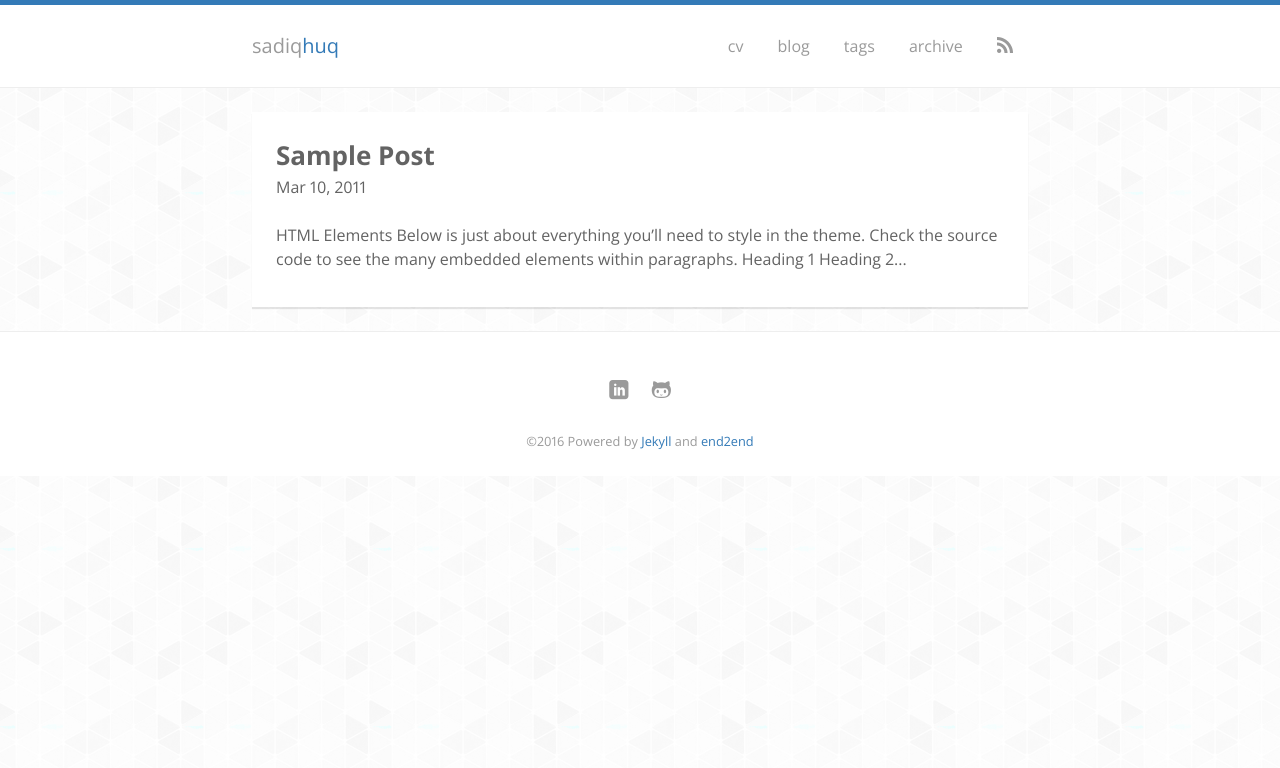
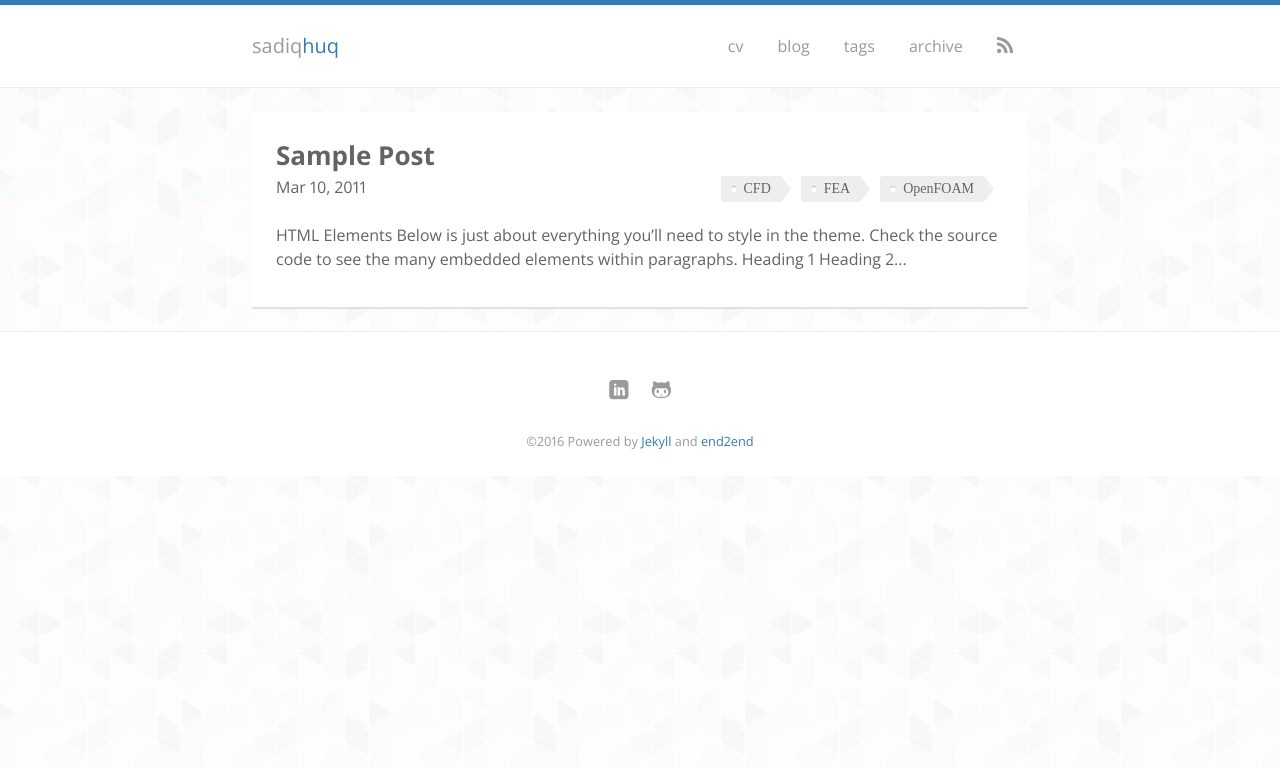
Before and after one commit to sadiqhuq/sadiqhuq.github.io, a Jekyll site: the page built from blog/index.html, in a window 1280 px wide. Shown: the top 768 px of the page. Built offline with Jekyll 4.4.1, drawn with Linux system fonts in a browser that asks for light colours; nearby versions of some CDN libraries; some web fonts are replaced; the list of posts is cut into pages by our own code.

Commit message:
blogroll tags per post

```diff
--- a/_includes/article.html
+++ b/_includes/article.html
@@ -3,9 +3,26 @@
     <h1 class="post-title">
       <a class="post-link" href="{{ post.url | prepend: site.baseurl }}">{{ post.title }}</a>
     </h1>
+
+<!-- Add tags to blog roll -->
     <div class="post-meta">
+     <span style="float:left;">
       <time>{{ post.date | date: "%b %-d, %Y" }}</time>
+<!--
+         <p class="post-meta">{{ page.date | date: "%b %-d, %Y" }}{% if page.author %} • {{ page.author }}{% endif %}{% if page.meta %} • {{ page.meta }}{% endif %}</p>
+-->
+     </span>
+     <span style="float:right; ">
+      <!-- Tags for this post -->
+      <ul class="tags">
+       {% for tag in post.tags %}
+        <li><a href="{{site.baseurl}}/tags#{{tag}}" class="tag">{{ tag }}</a></li>
+       {% endfor %}
+      </ul>
+     </span>
+     <br>
     </div>
+
   </header>
 
   <p><a href="{{ post.url | prepend: site.baseurl }}" title="Permalink to: {{ post.title }}" class="read-more">{{ post.content | strip_html | truncatewords: 30 }}</a></p>
```
